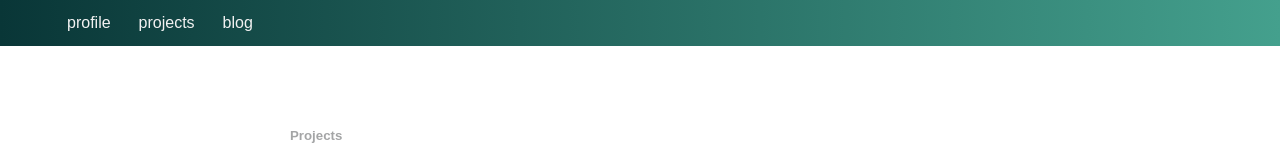
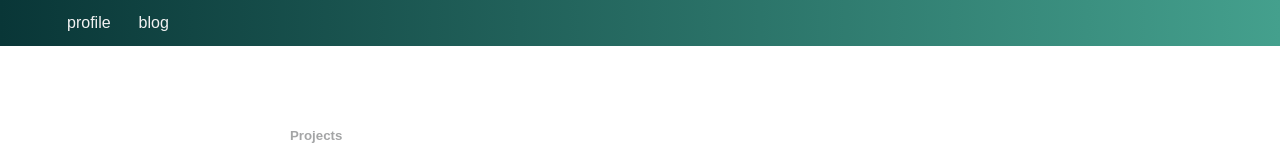
Before and after one commit to kinners00/website, a plain HTML site: page projects/bfs-par-bike.html in a window 1280 px wide. Shown: the top 160 px of the page. Drawn offline with nearby package versions, Linux system fonts and the light colour scheme.

Commit message:
removed projects page

```diff
--- a/projects/bfs-par-bike.html
+++ b/projects/bfs-par-bike.html
@@ -23,7 +23,6 @@
   <div class="header post">
       <div class="navbar">
         <a href="../index.html">profile</a>
-         <a href="../projects.html">projects</a></li>
           <a href="../blog.html">blog</a></li>
           </div>
         </div>
```
